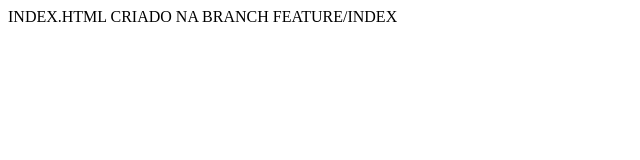
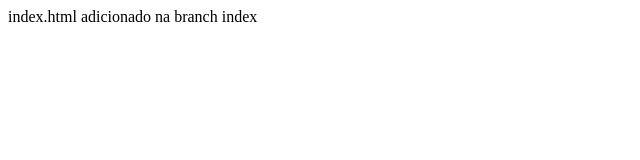
Before and after one commit to rodrigosantosgoncalves/modulo-git, a plain HTML site: page index.html in a window 1280 px wide. Shown: the whole page, without its empty margins (0-640 px from the left). Drawn offline with Linux system fonts and the light colour scheme.

Commit message:
bugfix: deixando frase em caixa baixa

```diff
--- a/index.html
+++ b/index.html
@@ -6,6 +6,6 @@
     <title>Document</title>
 </head>
 <body>
-    INDEX.HTML CRIADO NA BRANCH FEATURE/INDEX
+    index.html adicionado na branch index
 </body>
 </html>
```
